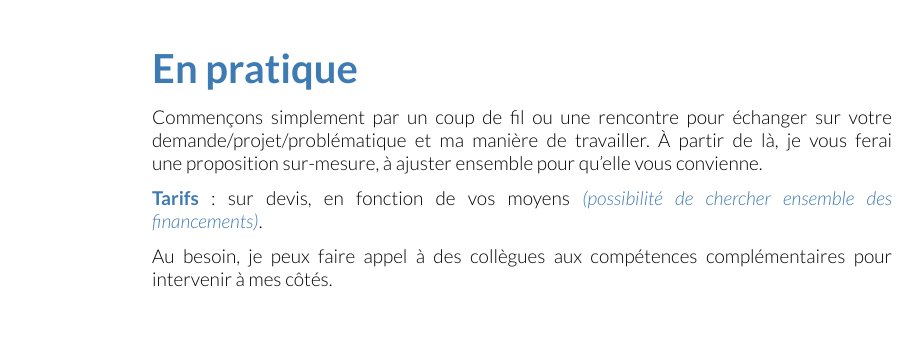
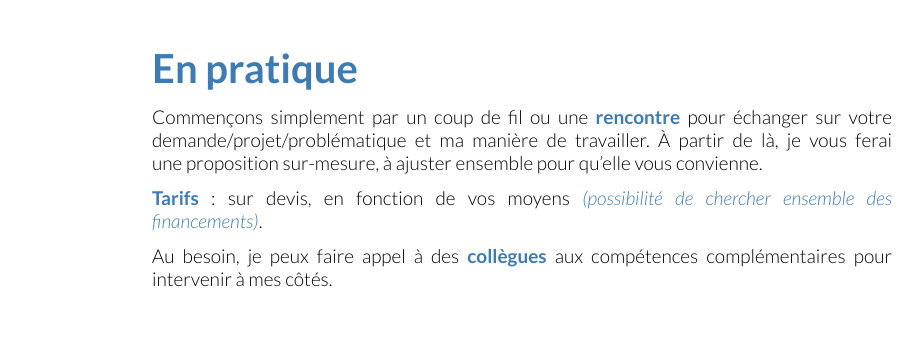
Before and after one commit to leomatteudi/leomatteudi, a Jekyll site: the page built from pages/2-organisations.html, in a window 1280 px wide. Shown: the part 1505-1861 px from the top of the page, without its empty margins (178-1101 px from the left). Built offline with Jekyll 4.4.1, drawn with Linux system fonts in a browser that asks for light colours.

```diff
--- a/pages/2-organisations.html
+++ b/pages/2-organisations.html
@@ -30,7 +30,7 @@ title: Organisations
 
 <div class="block blue">
 	<h2>En pratique</h2>
-	<p>Commençons simplement par un coup de fil ou une rencontre pour échanger sur votre demande/projet/problématique et ma manière de travailler. À partir de là, je vous ferai une proposition sur-mesure, à ajuster ensemble pour qu’elle vous convienne.</p>
+	<p>Commençons simplement par un coup de fil ou une <strong>rencontre</strong> pour échanger sur votre demande/projet/problématique et ma manière de travailler. À partir de là, je vous ferai une proposition sur-mesure, à ajuster ensemble pour qu’elle vous convienne.</p>
 	<p><strong>Tarifs</strong> : sur devis, en fonction de vos moyens <em>(possibilité de chercher ensemble des financements)</em>.</p>
-	<p>Au besoin, je peux faire appel à des collègues aux compétences complémentaires pour intervenir à mes côtés.</p>
+	<p>Au besoin, je peux faire appel à des <strong>collègues</strong> aux compétences complémentaires pour intervenir à mes côtés.</p>
 </div>
```
